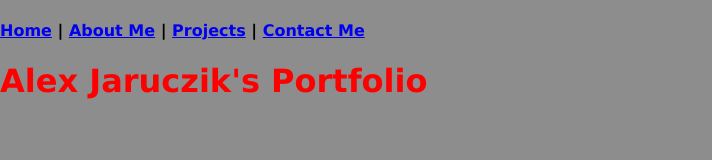
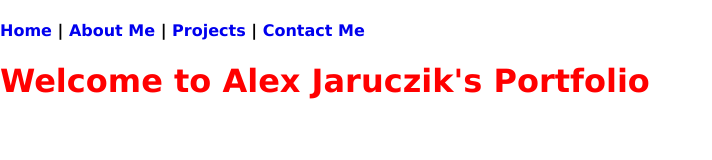
Before and after one commit to alexjaruczik/Assignment1, a plain HTML site: page index.html in a window 1280 px wide. Shown: the whole page, without its empty margins (0-712 px from the left). Drawn offline with Linux system fonts and the light colour scheme.

Commit message:
Working on restoring my commits.

```diff
--- a/index.html
+++ b/index.html
@@ -1,6 +1,6 @@
 <!DOCTYPE html>
 <html>
-    <head>
+<head>
 <meta charset="UTF-8">
 <title>Alex Jaruczik</title>
 <meta name="viewport" content="width=device-width">
@@ -14,8 +14,6 @@ and (min-width:481px) and (max-width:960px)">
 <link href="indexphone.css" rel="stylesheet" type="text/css" media="only screen
 and (max-width:480px)">
 </head>
-
-    </head>
 <body>
     <div id="wrapper">
         <div id="top-row">
@@ -28,7 +26,7 @@ and (max-width:480px)">
             </nav>
         </div>
         <div id="banner">
-            <h1>Alex Jaruczik's Portfolio</h1>
+            <h1>Welcome to Alex Jaruczik's Portfolio</h1>
         </div>
     </div>
 </body>
--- a/indexfull.css
+++ b/indexfull.css
@@ -1,6 +1,6 @@
 @charset "UTF-8";
 body {
-background-color: rgb(141, 141, 141);
+background-color: white;
 font-family: Verdana, Geneva, Arial, sans-serif;
 padding:0px;
 margin:0px;
@@ -8,3 +8,12 @@ margin:0px;
 #banner h1 {
 color:red
 }
+a:link {
+    text-decoration: none;
+}
+a:hover {
+    color:gray
+}
+html {
+    height: 100%;
+}
```
